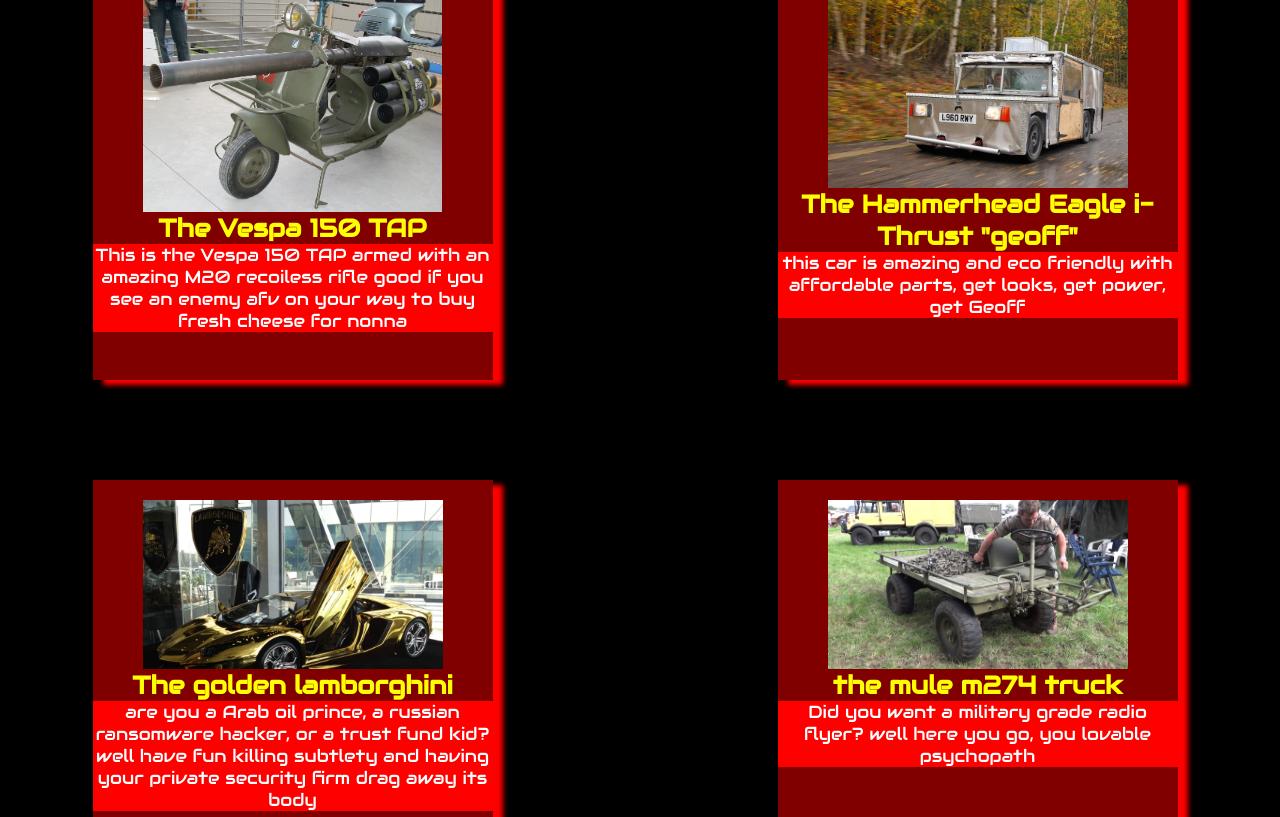
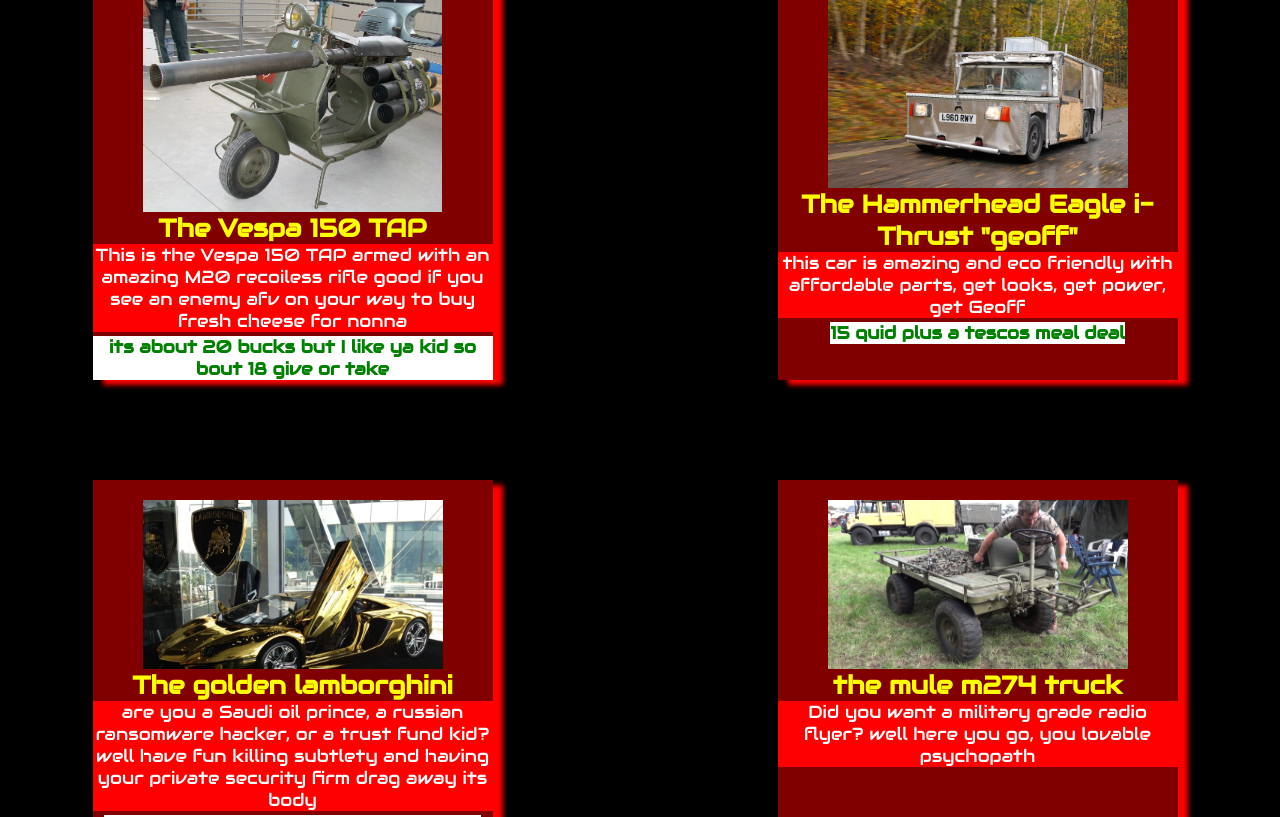
Before and after one commit to staten-island-tech/flexbox-gallery-project-ThomasMarinaro, a plain HTML site: page index.html in a window 1280 px wide. Shown: the part 135-952 px from the top of the page. Drawn offline with Linux system fonts and the light colour scheme.

Commit message:
frwefwqegfawafawef

```diff
--- a/index.html
+++ b/index.html
@@ -18,17 +18,22 @@
         <img src="vespa 150.jpg" alt="vespa" height:200px width:200px>
             <h2 class="card title"> The Vespa 150 TAP </h2>
             <p class="description"> This is the Vespa 150 TAP armed with an amazing M20 recoiless rifle good if you see an enemy afv on your way to buy fresh cheese for nonna </p>
+            <h3 class="price"> its about 20 bucks but I like ya kid so bout 18 give or take </h3>
 
     </div>
     <div class="vehicle">
             <img src="Geoff.jpg" alt="geoff">
             <h2 class="card title"> The Hammerhead Eagle i-Thrust "geoff"  </h2>
             <p class="description"> this car is amazing and eco friendly with affordable parts, get looks, get power, get Geoff</p>
+            <h3 class="price"> 15 quid plus a tescos meal deal </h3>
+
     </div>
     <div class="vehicle">
             <img src="you see mr powers.jpg" alt="i love gold">
             <h2 class="card title"> The golden lamborghini </h2>
-            <p class="description"> are you a Arab oil prince, a russian ransomware hacker, or a trust fund kid? well have fun killing subtlety and having your private security firm drag away its body </p>
+            <p class="description"> are you a Saudi oil prince, a russian ransomware hacker, or a trust fund kid? well have fun killing subtlety and having your private security firm drag away its body </p>
+            <h3 class="price"> a 9 billion$ goverment defense subsidy </h3>
+
      </div>
      <div class="vehicle">
         <img src="mule.jpg" alt="mule" height:200px width:200px>
--- a/style.css
+++ b/style.css
@@ -53,3 +53,12 @@
     color:white;
     background-color:red;
 }
+#button:hover {
+    color:blue;
+}
+h3{
+    margin-top: .4rem;
+    font-size: 1.75rem;
+    color:green;
+    background-color:white ;
+}
```
